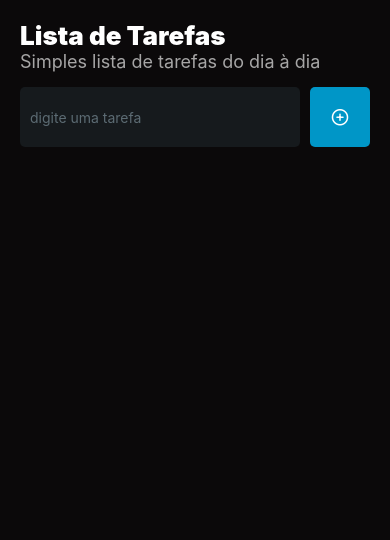
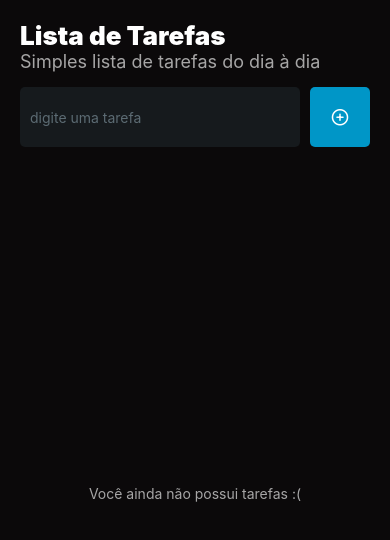
Before and after one commit to MrNaceja/simple-todolist, a React Native app: screen / in a window 390 px wide. Shown: the top 540 px of the page. Built offline with nearby package versions, Linux system fonts and the light colour scheme.

Commit message:
Adicionado estilo para lista vazia

```diff
--- a/src/screens/Home/index.tsx
+++ b/src/screens/Home/index.tsx
@@ -67,10 +67,13 @@ export default function Home() {
             <FlatList
                 data={tasks}
                 showsVerticalScrollIndicator={false}
-                contentContainerStyle ={styles.tasksList}
+                contentContainerStyle = {tasks.length > 0 ? styles.tasksList : styles.tasksListEmpty}
                 keyExtractor={(task) => task.id.toString()}
                 renderItem ={({item: task}) => (
                     <Task modelTask={task} remove={removeTask}/>
+                )}
+                ListEmptyComponent={(
+                    <Text style={styles.noTasks}>Você ainda não possui tarefas :(</Text>
                 )}
             />
         </View>
--- a/src/screens/Home/styles.ts
+++ b/src/screens/Home/styles.ts
@@ -44,5 +44,14 @@ export const styles = StyleSheet.create({
     },
     tasksList: {
         gap: 5,
+    },
+    tasksListEmpty: {
+        flex:1,
+        alignItems:'center',
+        justifyContent: 'center'
+    },
+    noTasks: {
+        textAlign: 'center',
+        color: '#e6e6e6b4'
     }
 })
```
